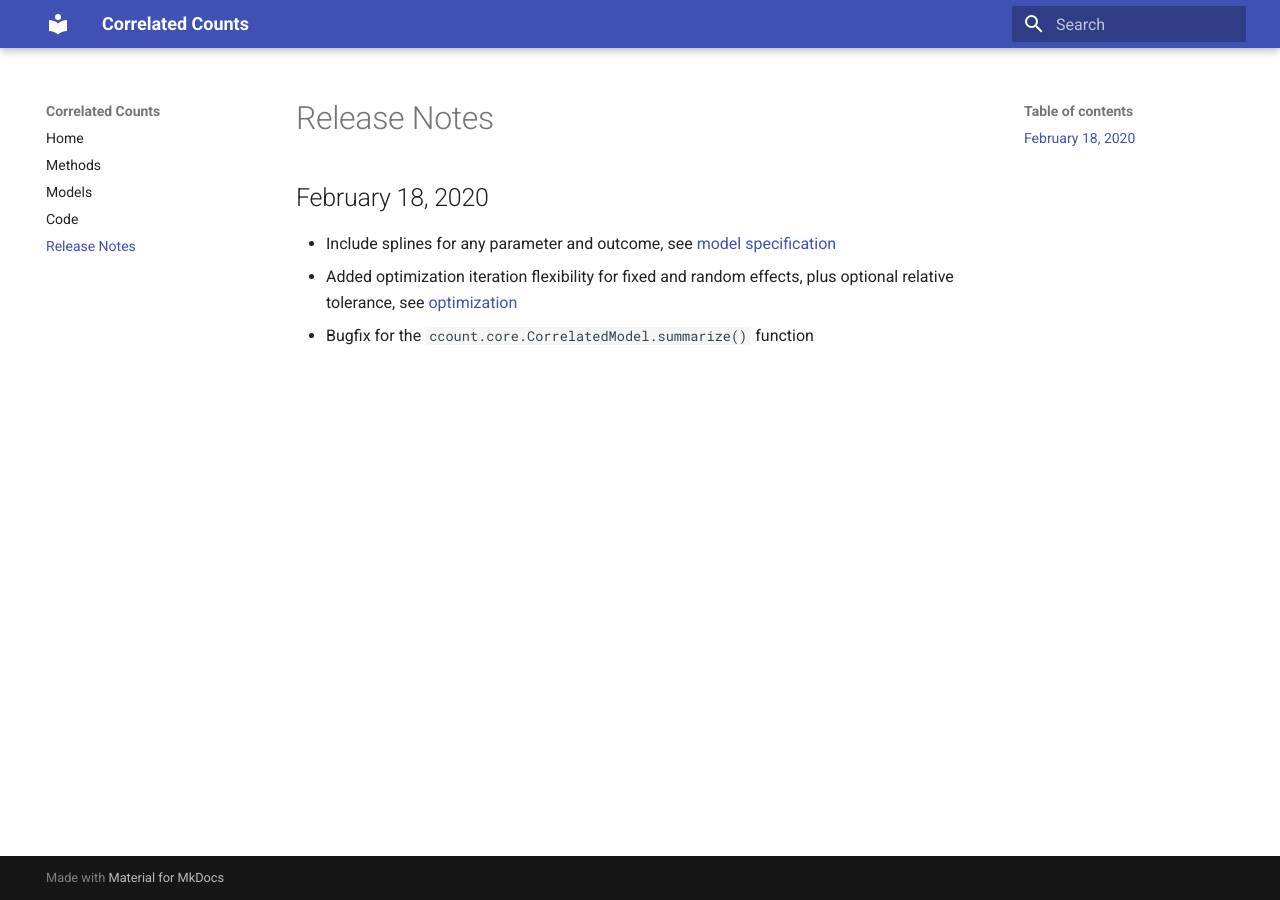
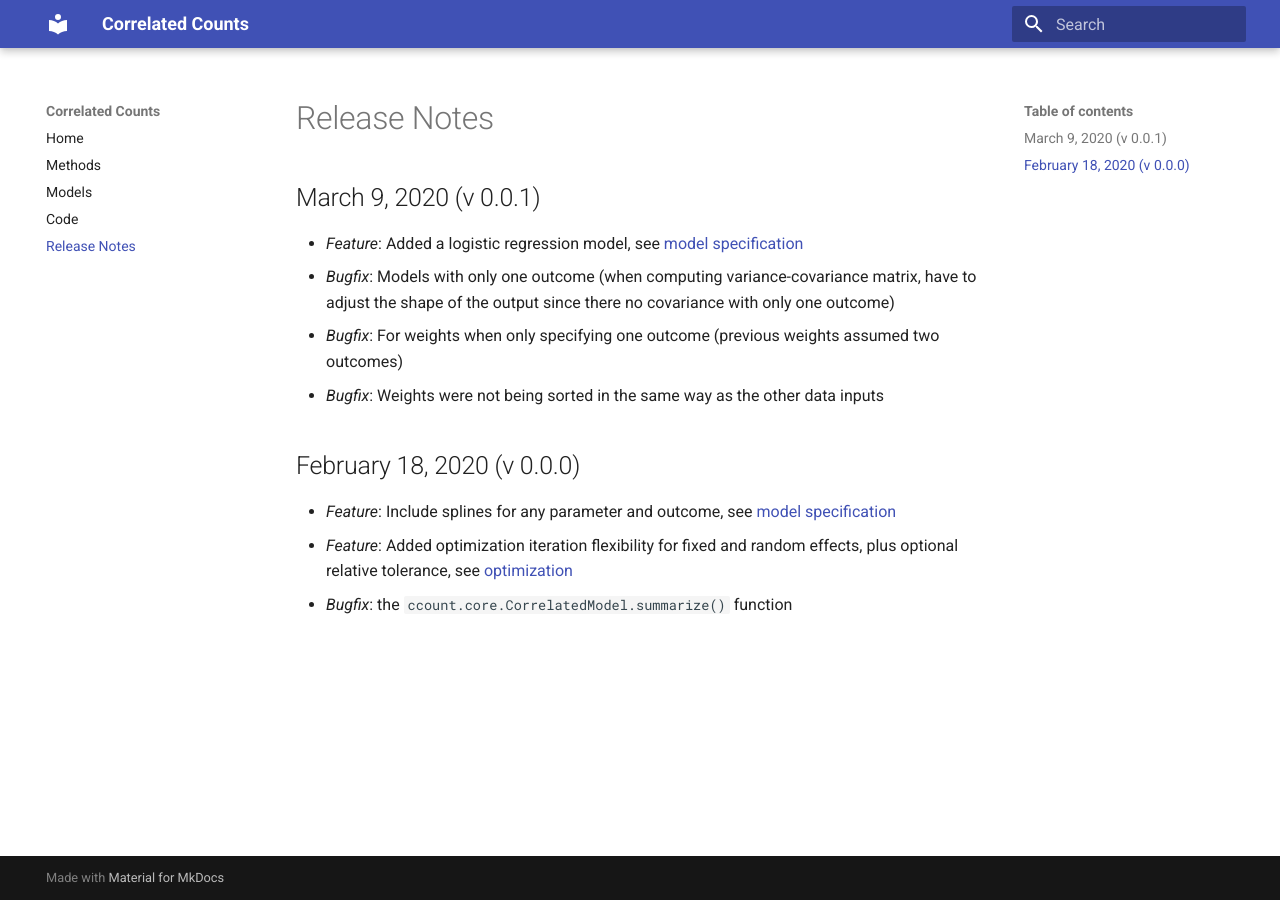
Before and after one commit to ihmeuw-msca/CorrelatedCounts, an MkDocs documentation site: the page built from docs/updates.md, in a window 1280 px wide. Built offline with MkDocs 1.6.1 and Material for MkDocs 9.7.7, drawn with Linux system fonts in a browser that asks for light colours.

Commit message:
updated docs and version

```diff
--- a/docs/updates.md
+++ b/docs/updates.md
@@ -1,6 +1,13 @@
 # Release Notes
 
-## February 18, 2020
-- Include splines for any parameter and outcome, see [model specification](code.md#specification)
-- Added optimization iteration flexibility for fixed and random effects, plus optional relative tolerance, see [optimization](code.md#optimization)
-- Bugfix for the `ccount.core.CorrelatedModel.summarize()` function
+## March 9, 2020 (v 0.0.1)
+- *Feature*: Added a logistic regression model, see [model specification](models.md#logistic-model)
+- *Bugfix*: Models with only one outcome (when computing variance-covariance matrix,
+ have to adjust the shape of the output since there no covariance with only one outcome)
+- *Bugfix*: For weights when only specifying one outcome (previous weights assumed two outcomes)
+- *Bugfix*: Weights were not being sorted in the same way as the other data inputs
+
+## February 18, 2020 (v 0.0.0)
+- *Feature*: Include splines for any parameter and outcome, see [model specification](code.md#specification)
+- *Feature*: Added optimization iteration flexibility for fixed and random effects, plus optional relative tolerance, see [optimization](code.md#optimization)
+- *Bugfix*: the `ccount.core.CorrelatedModel.summarize()` function
--- a/setup.py
+++ b/setup.py
@@ -2,7 +2,7 @@ from setuptools import setup
 
 setup(
     name='ccount',
-    version='0.0.0',
+    version='0.0.1',
     description='modeling correlated counts, follows model in Rodrigues-Motta et al 2013',
     url='https://github.com/mbannick/CorrelatedCounts',
     author='Marlena Bannick, Peng Zheng',
```
